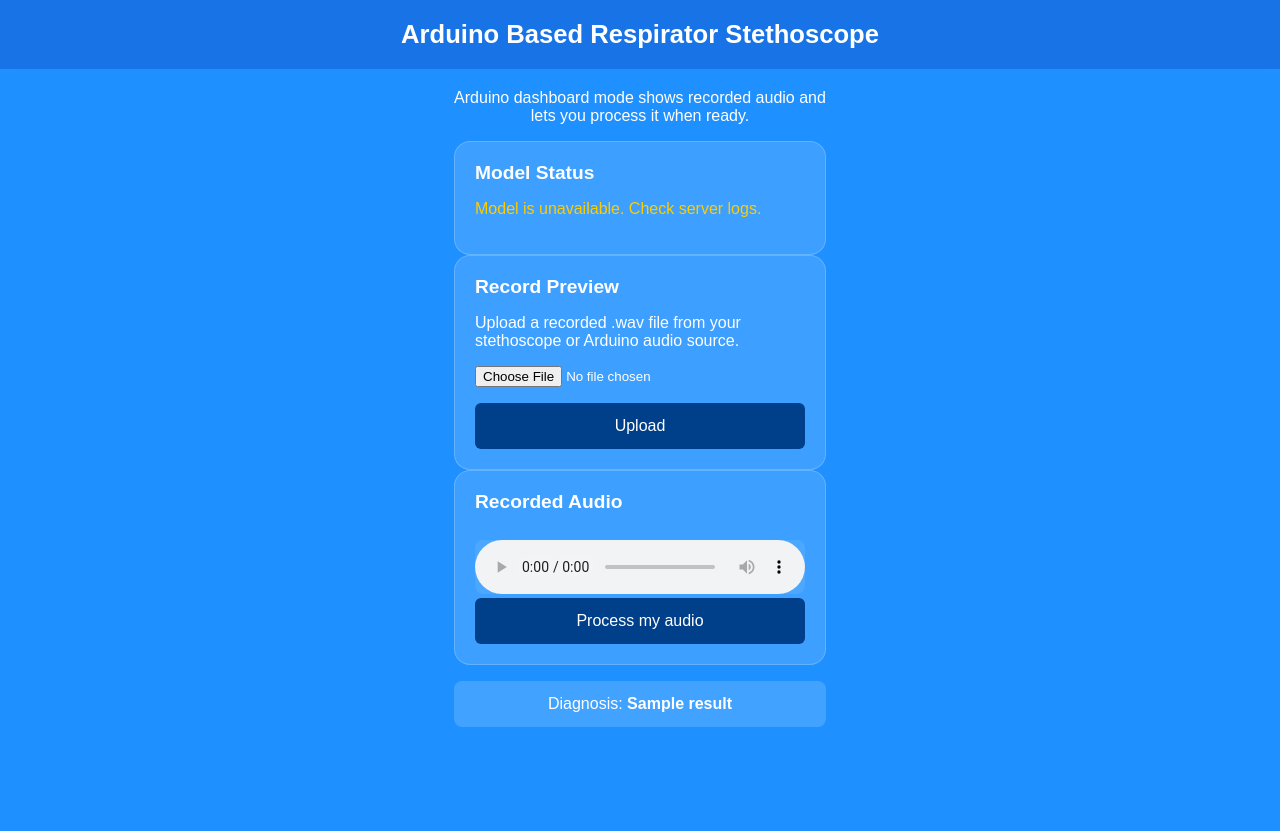
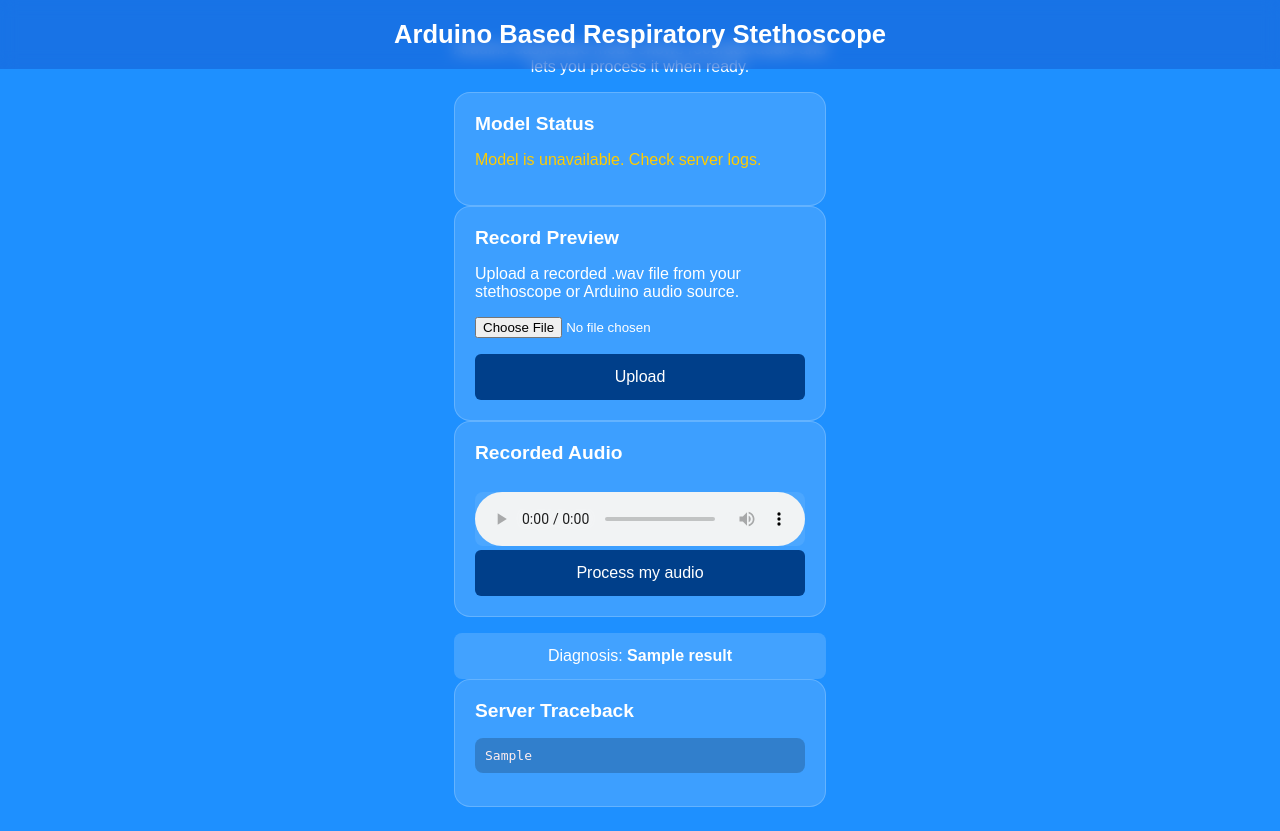
Before and after one commit to SaviGarg1/Stethoscope, a Flask app: template templates/index.html in a window 1280 px wide. Before the commit the page ends 727 px from the top, so only its background shows below. Run offline with Flask 3, Linux system fonts and the light colour scheme; the template is opened without the code that fills it: most values are stand-ins (such as "Sample title", 1, 10 or a date in 2020).

Commit message:
model run1

```diff
--- a/app.py
+++ b/app.py
@@ -10,6 +10,7 @@ import os
 from flask import Flask, render_template, request, url_for
 from werkzeug.utils import secure_filename
 import model_utils
+import traceback
 
 BASE_DIR = Path(__file__).resolve().parent
 # allow overriding model path via env for deployment flexibility
@@ -131,6 +132,7 @@ def home():
     audio_filename = None
     audio_url = None
     view_requested = False
+    last_traceback = None
 
     if request.method == "POST":
         try:
@@ -190,7 +192,8 @@ def home():
                                     error = f"Model prediction failed: {exc}"
         except Exception as exc:
             app.logger.exception('Unexpected error in upload/process workflow')
-            error = "An unexpected server error occurred. Please try again with a valid WAV recording."
+            last_traceback = traceback.format_exc()
+            error = f"Unexpected server error: {exc}"
 
     return render_template(
         "index.html",
@@ -204,6 +207,7 @@ def home():
         model_expected_preview=model_expected_preview,
         model_class_labels=model_class_labels,
         view_requested=view_requested,
+        last_traceback=last_traceback,
     )
 
 
--- a/templates/index.html
+++ b/templates/index.html
@@ -109,7 +109,7 @@
 </head>
 <body>
     <header>
-        <h1>Arduino Based Respirator Stethoscope</h1>
+        <h1>Arduino Based Respiratory Stethoscope</h1>
     </header>
     <main>
         <p>Arduino dashboard mode shows recorded audio and lets you process it when ready.</p>
@@ -174,6 +174,12 @@
         {% if error %}
             <div class="error">{{ error }}</div>
         {% endif %}
+        {% if last_traceback %}
+            <section class="card">
+                <h2>Server Traceback</h2>
+                <pre style="white-space:pre-wrap; color:#ffeeee; background:rgba(0,0,0,0.2); padding:10px; border-radius:8px;">{{ last_traceback }}</pre>
+            </section>
+        {% endif %}
     </main>
 </body>
 </html>
```
